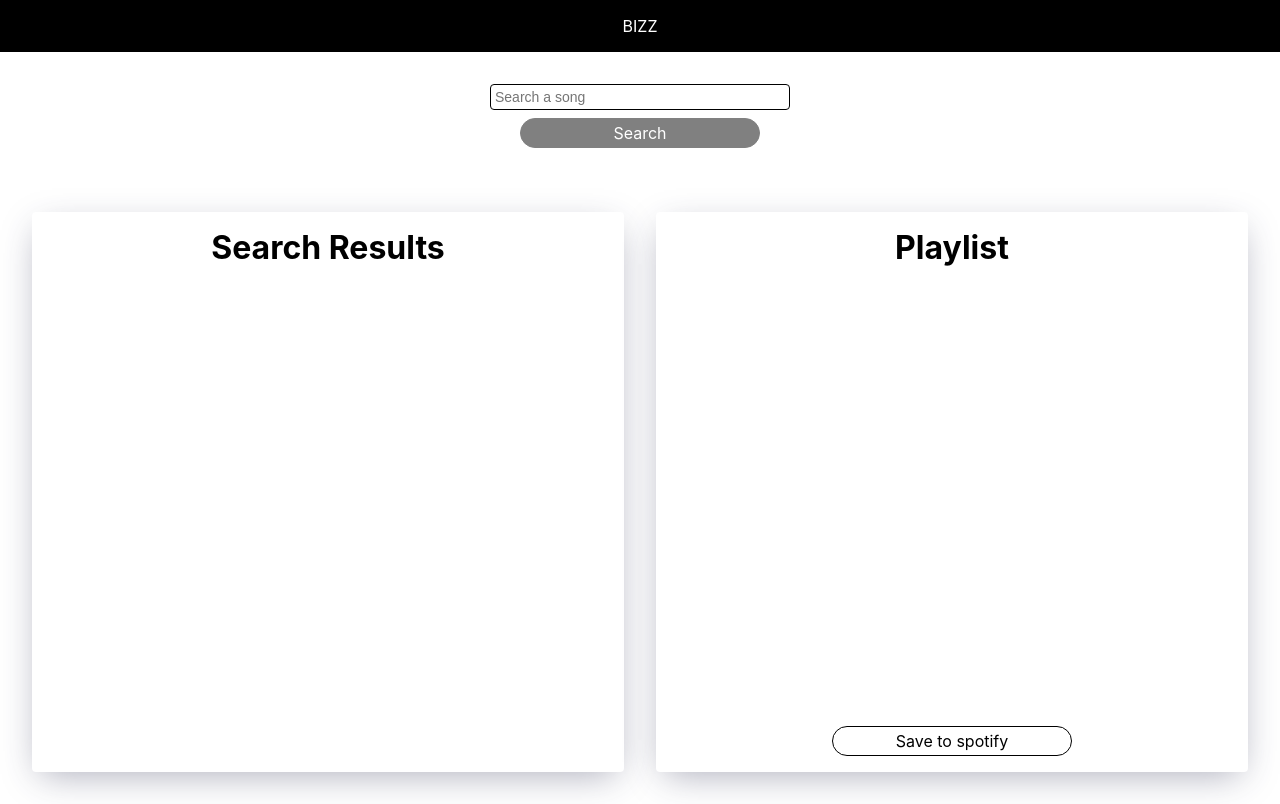
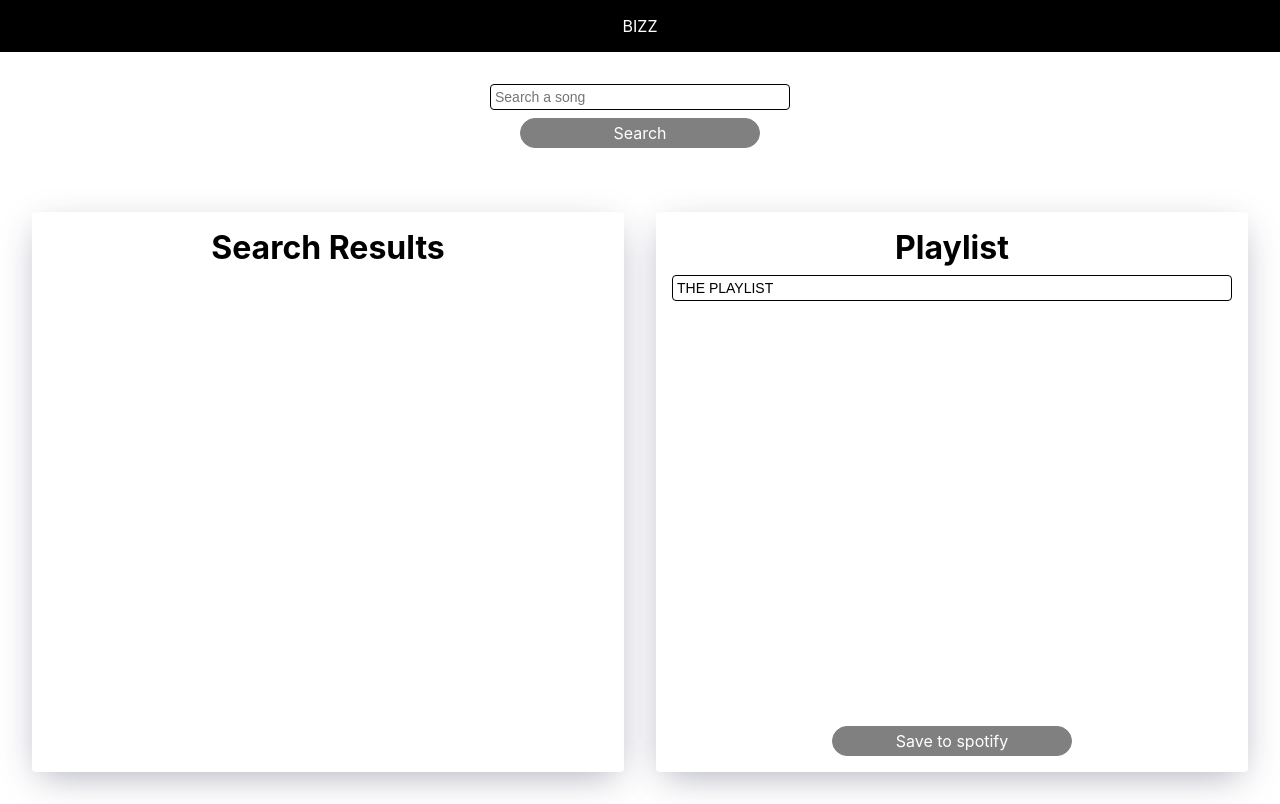
Before and after one commit to EdgarB/bizz-react-app, a React (Create React App) app: page / in a window 1280 px wide. Built offline with nearby package versions, Linux system fonts and the light colour scheme; no server answers.

Commit message:
Add ability to change playlist name

```diff
--- a/src/App.scss
+++ b/src/App.scss
@@ -25,7 +25,3 @@
     justify-content: space-around;
   }
 }
-
-.h-mb-8px{
-  margin-bottom: 8px;
-}
--- a/src/components/Button.scss
+++ b/src/components/Button.scss
@@ -37,6 +37,7 @@
     &.c-button--secondary{
       background-color: gray;
       border-color: gray;
+      color: white;
       &:hover{
         background-color: gray;
         border-color: gray;
--- a/src/containers/PlaylistCreator.js
+++ b/src/containers/PlaylistCreator.js
@@ -1,45 +1,55 @@
-import React from 'react';
+import React, {useState} from 'react';
 import Card from '../components/Card';
 import SongList from '../components/SongList';
 import './PlaylistCreator.scss';
 import Button from '../components/Button';
 import {createPlaylistOnSpotify} from '../util/SpotiftyApi';
+import InputText from '../components/InputText';
 
 function PlaylistCreator(props){
-  function songsSelectedURIS(){
+  const [playlistName, setPlaylistName] = useState('THE PLAYLIST');
+
+  const playlistNameInputChangeHandler = (event)=>{
+    setPlaylistName(event.currentTarget.value);
+  }
+
+  const isDataReadyToCreatePlaylist = ()=>{
+    return playlistName.trim().length > 0 && props.songs.length > 0;
+  }
+
+  const onClickSaveHandler = (event) => {
+    if(isDataReadyToCreatePlaylist()){
+      createPlaylistOnSpotify( playlistName,songsSelectedURIS());
+    }
+  }
+
+  const songsSelectedURIS = ()=>{
     return props.songs.map((s)=>{
       return s.uri;
     })
   }
 
-  function Header(){
-    return(
-      <h1> Playlist </h1>
-    )
-  }
+  return(
+    <div className='c-playlist-creator'>
+      <Card
+        header= {<div>
+          <h1 className='h-mb-8px'>Playlist</h1>
+          <InputText
+          value={playlistName}
+          name='playlist_name'
+          placeholder='Playlist name'
 
-  function Body(){
-    return(
-      <SongList
+          onChange={playlistNameInputChangeHandler}/>
+        </div>}
+        body={<SongList
           handleOnClickAdd={props.handleOnClickAdd}
           handleOnClickRemove={props.handleOnClickRemove}
           songsSelected={props.songsSelected}
-          songs={props.songs || []}/>
-    )
-  }
-
-  function Footer(){
-    return(
-      <Button onClick={()=>{ createPlaylistOnSpotify('THE PLAYLIST 2',songsSelectedURIS())}} type='secondary'>Save to spotify</Button>
-    )
-  }
-
-  return(
-    <div className='c-playlist-creator'>
-      <Card
-        header= {<Header/>}
-        body={<Body/>}
-        footer={<Footer/>}
+          songs={props.songs || []}/>}
+        footer={<Button
+          isDisabled={!isDataReadyToCreatePlaylist()}
+          onClick={onClickSaveHandler}
+          type='secondary'>Save to spotify</Button>}
       />
 
     </div>
```
